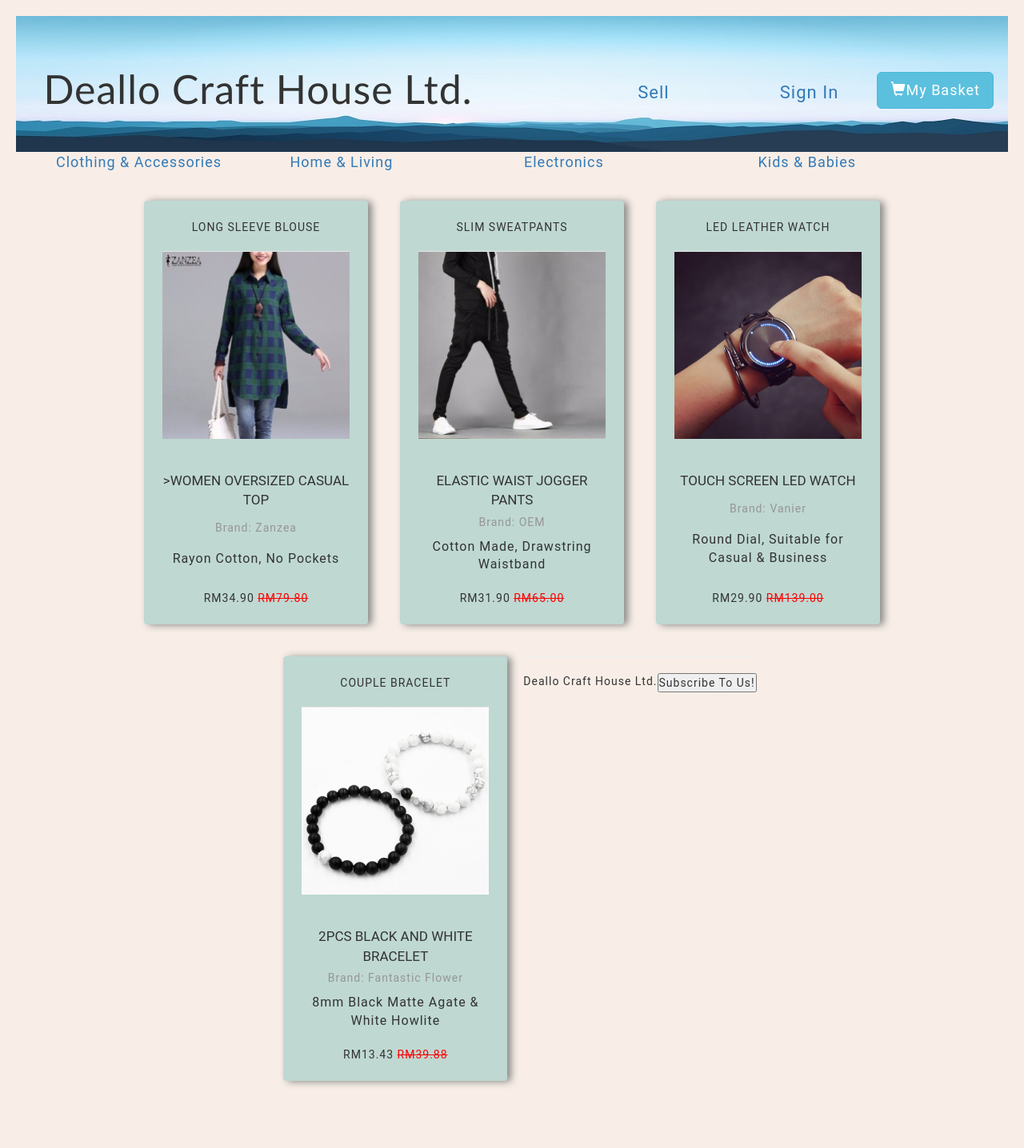
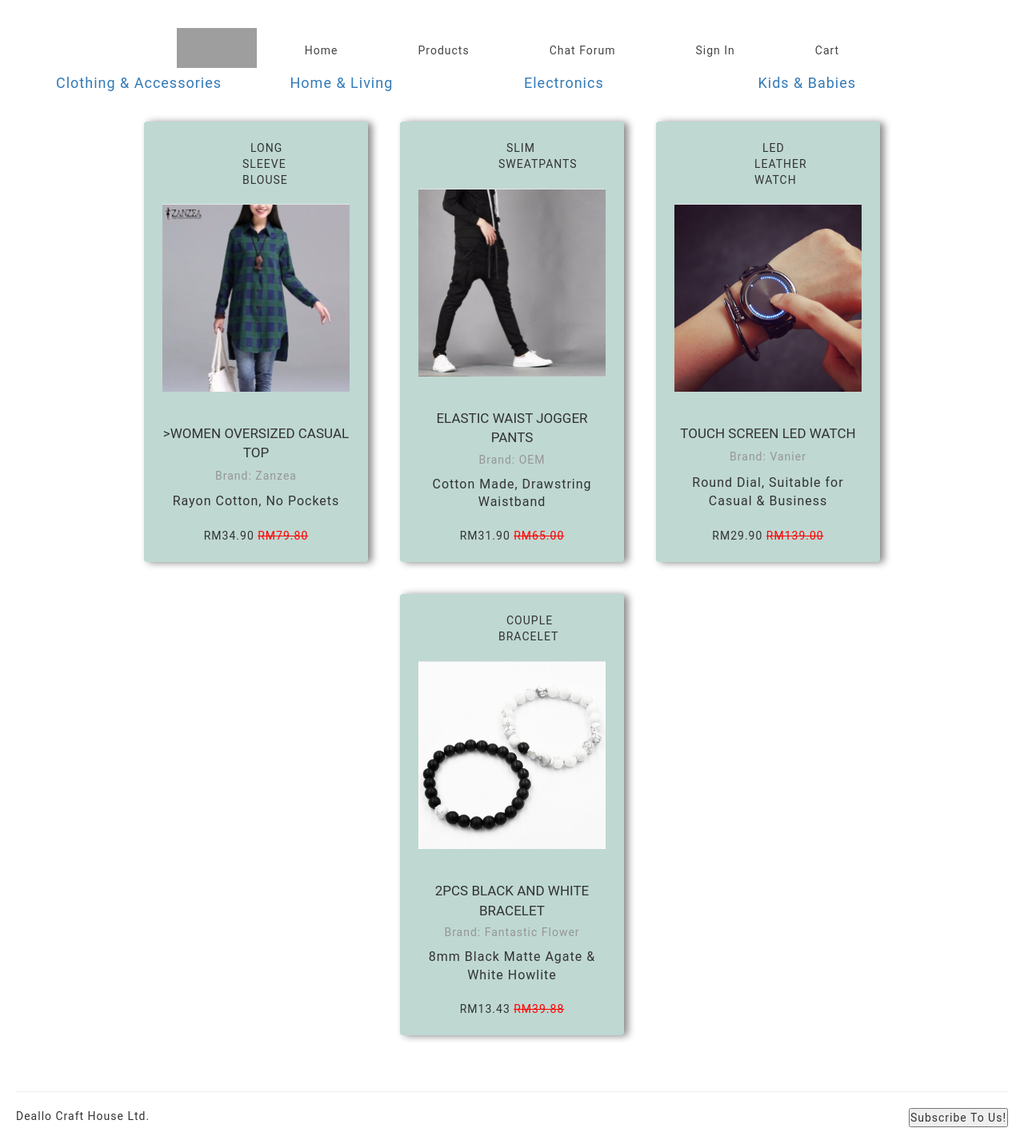
Before and after one commit to nicholassyk/DealloCraftHouse, a PHP site: page /ProductPage1.php in a window 1280 px wide. Shown: the whole page at 80% size. Before the commit the page ends 1359 px from the top, so only its background shows below. Run offline with PHP 8.4, Linux system fonts and the light colour scheme; grey boxes are pictures that could not be loaded.

Commit message:
Add files via upload

```diff
--- a/Product.css
+++ b/Product.css
@@ -13,25 +13,16 @@
     font-size: 50px;
     padding-top: 44px;
 }
-.banner1 {
-    background-image: url('../image/mountains_minimal_5k-1280x720.jpg');
-    width: 1250px;
-    height: 170px;
-}
 
-#texttop {
-    text-align: right;
-    padding-top: 80px;
-    font-size: 22px;
-}
 
 #basketbox {
     padding-top: 70px;
 }
 
 body {
-    background-color: #ececea;
-    padding: 20px;
+    margin:0px;
+	background-color: #ffffff;
+	font-family: "Graphik webfont", "Arial", "sans-serif";    padding: 20px;
     display: -webkit-box;
     display: -ms-flexbox;
     display: flex;
@@ -42,6 +33,14 @@
      flex-wrap: wrap;
 
 }
+footer{
+    margin-top: 30px;
+    bottom: 0px;
+    position: relative;
+    width: 100%;
+	font-family: "Graphik webfont", "Arial", "sans-serif";
+}
+
 
 #banner {
     border-style: none;
@@ -144,3 +143,74 @@
   color: #f00;
   text-decoration: line-through;
 }
+
+#content{
+    margin-left:20px;
+    margin-right: 20px;
+}
+
+#nav {
+    display: inline;
+    float: left;
+	margin-top: 15px;
+	background-color: #ffffff;
+}
+
+
+#nav img{
+	margin-left: 40px;
+	margin-right: 10px;
+}
+
+#navbar{
+    list-style-type: none;
+    margin: 0;
+    padding: 0;
+    overflow: hidden;
+	background-color: #ffffff;
+}
+
+li img{
+    width: 100px;
+    height: 50px;
+}
+
+li a, .dropbtn {
+	position: relative;
+    display: inline-block;
+    color: #444;
+    text-align: center;
+    padding: 18px 50px;
+    text-decoration: none;
+}
+
+li a:hover, .dropdown:hover .dropbtn {
+    background-color: #afeeee;
+}
+
+li.dropdown {
+    display: inline-block;
+	margin-top: 15px;
+}
+
+.dropdown-content {
+    display: none;
+    position: absolute;
+    background-color: #ffffff;
+}
+
+.dropdown-content a {
+    color: #444;
+    text-decoration: none;
+    display: block;
+    text-align: left;
+	width: 100px;
+}
+
+.dropdown-content a:hover {
+    background-color: #afeeee;
+}
+
+.dropdown:hover .dropdown-content {
+    display: block;
+}
--- a/ProductPage1.php
+++ b/ProductPage1.php
@@ -12,33 +12,25 @@
      <script src="js/html5shiv.js"></script>
      <script src="js/respond.min.js"></script>
     <![endid]-->
-    <link href="css/Product.css" rel="stylesheet" />
+    <link href="Product.css" rel="stylesheet" />
 </head>
 
 <body>
 
-    <div class="banner1">
-
-        <div class="row" id="banner" >
-            <div class="col-md-6">
-              <h2>Deallo Craft House Ltd.</h2>
-            </div>
-
-            <div class="col-md-2" id="texttop">
-                <a href="#">Sell</a>
-            </div>
-
-            <div class="col-md-2" id="texttop">
-                <a href="#">Sign In</a>
-            </div>
-
-            <div class="col-md-2" id="basketbox">
-                <a href="#" class="btn btn-info btn-lg">
-                <span class="glyphicon glyphicon-shopping-cart"></span>My Basket</a>
-            </div>
-         </div>
-
-    </div>
+        <ul id="navbar">
+            <li id="nav"><img src="logo.svg"></li>
+            <li id="nav"><a href="Home.html">Home</a></li>
+            <li id="nav"><a href="Product.html">Products</a></li>
+            <li id="nav"><a href="Chat.html">Chat Forum</a></li>
+            <li style="float:right" id="nav"><a href="Cart.html">Cart</a></li>
+            <li class="dropdown" style="float:right">
+                <a class="dropbtn">Sign In</a>
+                    <div class="dropdown-content">
+                          <a href="Login.php">Sign In</a>
+                          <a href="Signup.php">Sign Up</a>
+                    </div>
+            </li>
+        </ul>
         <hr />
         <hr>
     <div class="container">
@@ -156,9 +148,7 @@
 
      <footer>
 		<hr>
-        <div id="content">
             <p>Deallo Craft House Ltd. <button onclick="Subscribe()" id="subscibe" style="float:right">Subscribe To Us!</button></p>
-        </div>
         <script src="main.js"></script>
     </footer>
 
```
Also changed, not shown: ProductPage2.php (+16 -22 lines), ProductPage3.php (+15 -22 lines), ProductPage4.php (+16 -22 lines).
